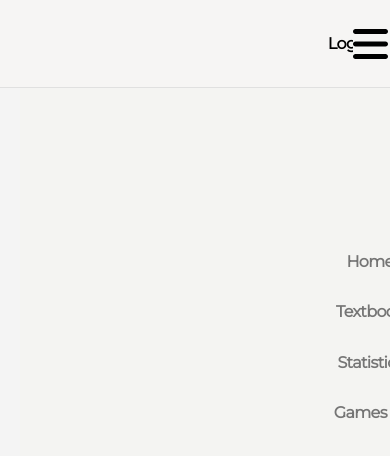
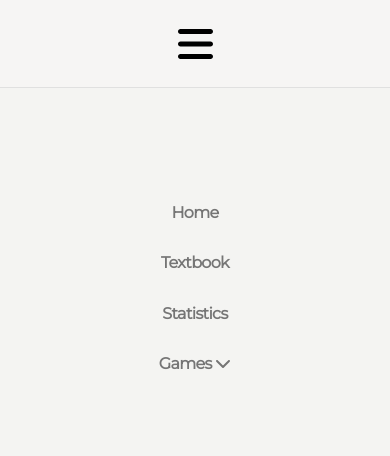
Before and after one commit to thinc-org/hacktoschool_project, a Next.js app in the folder frontend/: page / in a window 390 px wide. Shown: the top 456 px of the page. Built offline with nearby package versions, Linux system fonts and the light colour scheme; a web font is replaced by a local one.

Commit message:
feat(frontend): add right side of header

```diff
--- a/frontend/components/header.tsx
+++ b/frontend/components/header.tsx
@@ -33,7 +33,9 @@ export default function Header() {
         <header className="header">
             {(isNavVisible || !isSmallScreen) && (
                 <>
+                    <div className="header-left">
                         <p className="logo">GlobalTalk</p>
+                        <p className="verline">|</p>
                         <nav className="nav">
                             <a href="/" className="topics">Home</a>
                             <a href="/" className="topics">Textbook</a>
@@ -47,9 +49,14 @@ export default function Header() {
                                 </div>
                             </div>
                         </nav>
+                    </div>
+                    <div className="header-right">
+                        <button className="loginbtn">Login <FontAwesomeIcon icon={faArrowRight}/></button>
+                        <button className="signupbtn">Sign Up</button>
+                    </div>
+
                 </>
             )}
-            <button className="loginbtn">Login</button>
             <button onClick={toggleNav} className="burger"><FontAwesomeIcon icon={faBars} /></button>
         </header>
     )
--- a/frontend/styles/header.css
+++ b/frontend/styles/header.css
@@ -3,9 +3,9 @@
     grid-template-areas: "nav";
 
     display: flex;
-    justify-content: left;
+    justify-content: space-around;
     align-items: center;
-    padding: 24px 370px;
+    padding: 24px;
     width: 100%;
     height: 88px;
     left: 0.05px;
@@ -14,11 +14,12 @@
     background: #F6F5F4;
     box-shadow: inset 0px -1px 0px #E0E0E0;
     font-family: 'Montserrat';
+    font-style: normal;
+    letter-spacing: -0.04em;
 }
 
-.wrapper {
+.header-left {
     display: flex;
-    justify-content: space-between;
     align-items: center;
 }
 
@@ -28,8 +29,13 @@
     font-weight: 400;
     font-size: 20.8609px;
     line-height: 100%;
-    letter-spacing: -0.04em;
     color: #000000;
+}
+
+.verline {
+    padding-left: 30px;
+    padding-right: 14px;
+    color: #E0E0E0;
 }
 
 .nav {
@@ -44,8 +50,6 @@
     font-weight: 600;
     font-size: 16px;
     line-height: 140%;
-    /* or 22px */
-    letter-spacing: -0.04em;
 }
 
 .nav a:hover {
@@ -53,21 +57,14 @@
 }
 
 .topics {
-    /* Primaty/Grey Dark */
     color: #757575;
     text-align: center;
     padding: 14px 16px;
 }
 
 .dropbtn {
-    float: left;
-    font-style: normal;
     font-weight: 600;
-    font-size: 16px;
     line-height: 140%;
-    /* or 22px */
-    letter-spacing: -0.04em;
-    /* Primaty/Grey Dark */
     color: #757575;
     text-align: center;
     padding: 14px 16px;
@@ -111,25 +108,41 @@
     height: 92px;
     top: 70.11px;
     background: #FFFFFF;
-    /* Shadow 1 */
     box-shadow: 0px 343.472px 343.472px rgba(52, 41, 39, 0.08), 0px 183.185px 183.185px rgba(52, 41, 39, 0.12), 0px 91.5925px 91.5925px rgba(52, 41, 39, 0.04), 0px 68.6944px 68.6944px rgba(52, 41, 39, 0.04), 0px 11.4491px 68.6944px rgba(52, 41, 39, 0.04), 0px 11.4491px 11.4491px rgba(52, 41, 39, 0.04);
     border-radius: 14px;
 }
 
+.header-right {
+    display: flex;
+    gap: 24px;
+}
+
 .loginbtn {
-    font-family: 'Montserrat';
-    font-style: normal;
+    width: max-content;
     font-weight: 700;
-    font-size: 16px;
     line-height: 100%;
-    /* identical to box height, or 20px */
+    color: #000000;
+}
 
-    letter-spacing: -0.04em;
+.loginbtn:hover {
+    color: #757575;
+}
 
+.signupbtn {
+    float: left;
+    width: 100px;
+    height: 48px;
+    background: #2B788B;
+    border-radius: 17.0304px;
+    font-weight: 700;
+    line-height: 100%;
+    text-align: center;
+    color: #FFFFFF;
+}
+
+.signupbtn:hover {
+    background: #78b8c8;
     color: #000000;
-
-    position: absolute;
-    right: 370px;
 }
 
 .burger {
@@ -148,15 +161,16 @@
         background: #F4F4F2;
         position: fixed;
         top: 88px;
+        left: 0px;
         width: 100vw;
         height: calc(100vh - 88px);
-        padding: 149px 350px;
+        padding-top: 100px;
     }
     .dropdown:hover .dropdown-content {
         position: absolute;
-        width: 215px;
+        width: 135px;
         height: 92px;
-        top: 350px;
+        top: 300px;
     }
     .burger {
         display: block;
@@ -164,4 +178,7 @@
     .logo {
         display: none;
     }
+    .header-right {
+        display: none;
+    }
 }
```
Lines whose indentation alone changed are shown as unchanged.
